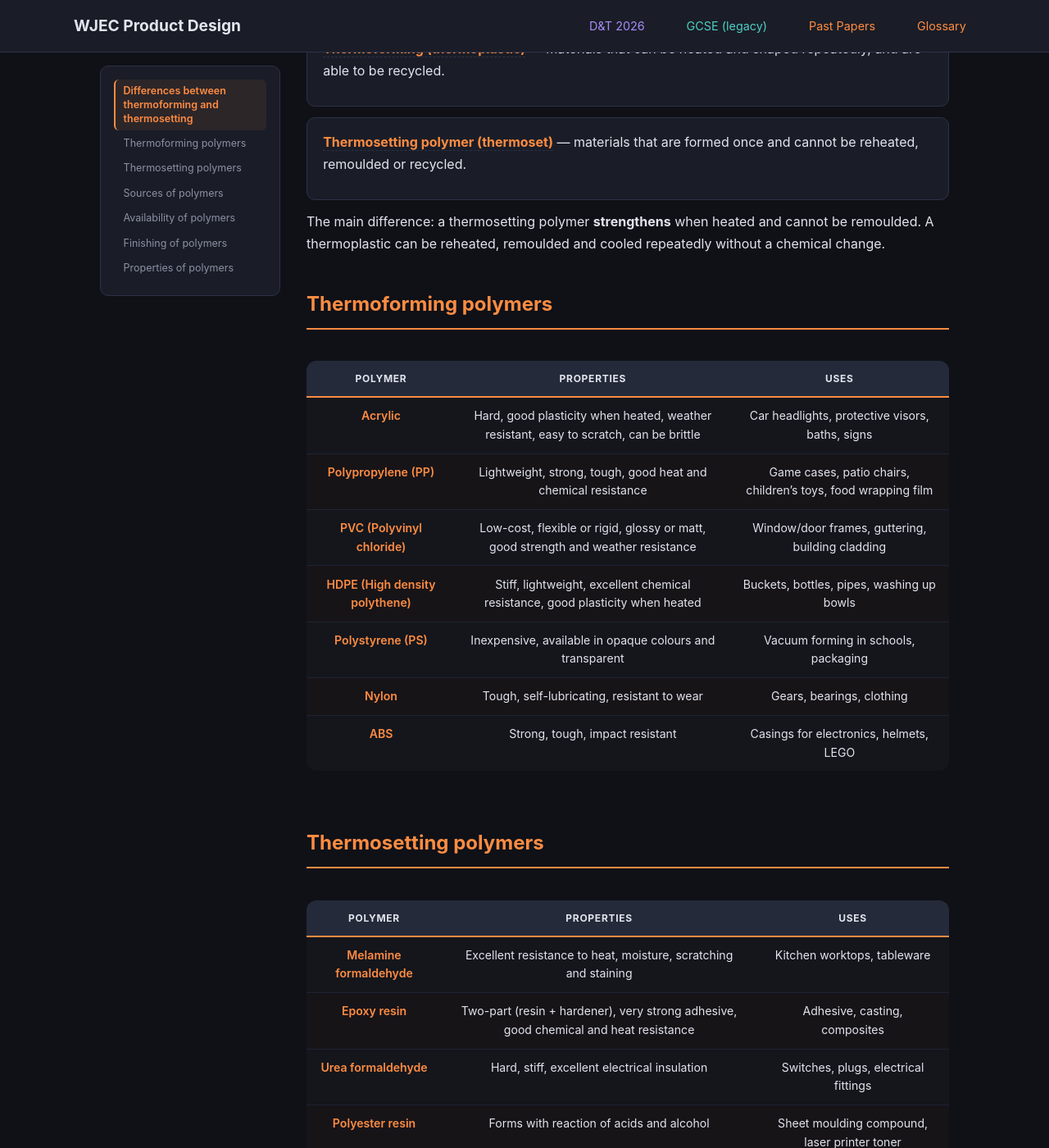
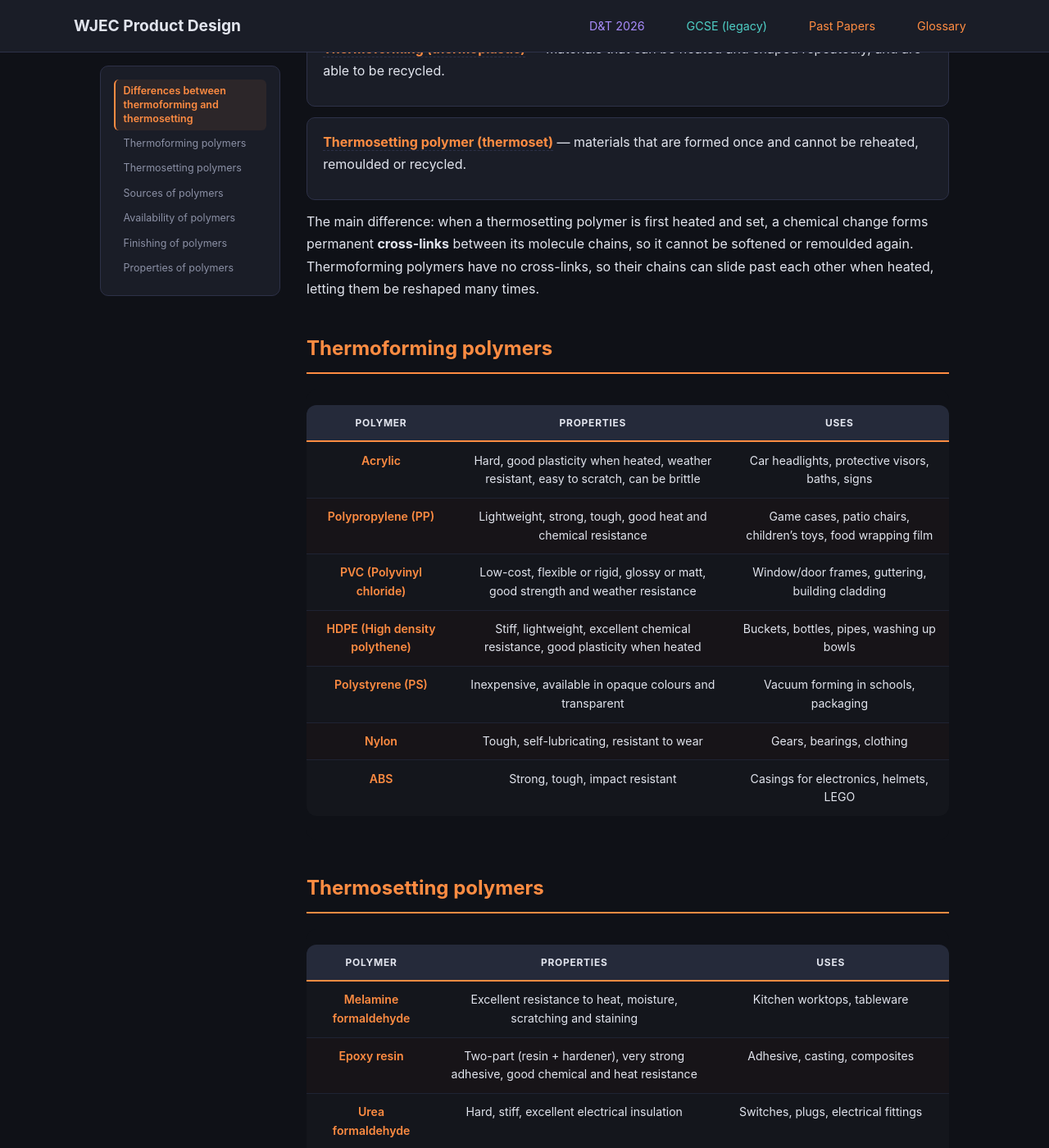
Before and after one commit to jase1979/pd, a Jekyll site: the page built from gcse/unit2/polymers/index.md, in a window 1280 px wide and 1400 px high, scrolled down 359 px. Shown: the whole window at 82% size. Built offline with Jekyll 4.4.1, drawn with Linux system fonts in a browser that asks for light colours; some of the changed text lies outside the part shown.

Commit message:
fix(gcse/polymers): correct polyester resin row and explain cross-linking
Co-Authored-By: Claude Opus 5.5 <noreply@anthropic.com>
Claude-Session: https://claude.ai/code/session_01DpfhjA9JZdn9Fs3Y2Cfuwh

```diff
--- a/gcse/unit2/polymers/index.md
+++ b/gcse/unit2/polymers/index.md
@@ -17,7 +17,7 @@ unit_url: "/gcse/unit2/"
 **Thermosetting polymer (thermoset)** — materials that are formed once and cannot be reheated, remoulded or recycled.
 </div>
 
-The main difference: a thermosetting polymer **strengthens** when heated and cannot be remoulded. A thermoplastic can be reheated, remoulded and cooled repeatedly without a chemical change.
+The main difference: when a thermosetting polymer is first heated and set, a chemical change forms permanent **cross-links** between its molecule chains, so it cannot be softened or remoulded again. Thermoforming polymers have no cross-links, so their chains can slide past each other when heated, letting them be reshaped many times.
 
 ## Thermoforming polymers
 
@@ -38,7 +38,7 @@ The main difference: a thermosetting polymer **strengthens** when heated and can
 | Melamine formaldehyde | Excellent resistance to heat, moisture, scratching and staining | Kitchen worktops, tableware |
 | Epoxy resin | Two-part (resin + hardener), very strong adhesive, good chemical and heat resistance | Adhesive, casting, composites |
 | Urea formaldehyde | Hard, stiff, excellent electrical insulation | Switches, plugs, electrical fittings |
-| Polyester resin | Forms with reaction of acids and alcohol | Sheet moulding compound, laser printer toner |
+| Polyester resin | Hard, stiff, good chemical and weather resistance when set; two-part (resin + catalyst) | Glass reinforced polymer (GRP) boat hulls and car body panels, casting |
 
 ## Sources of polymers
 
```
